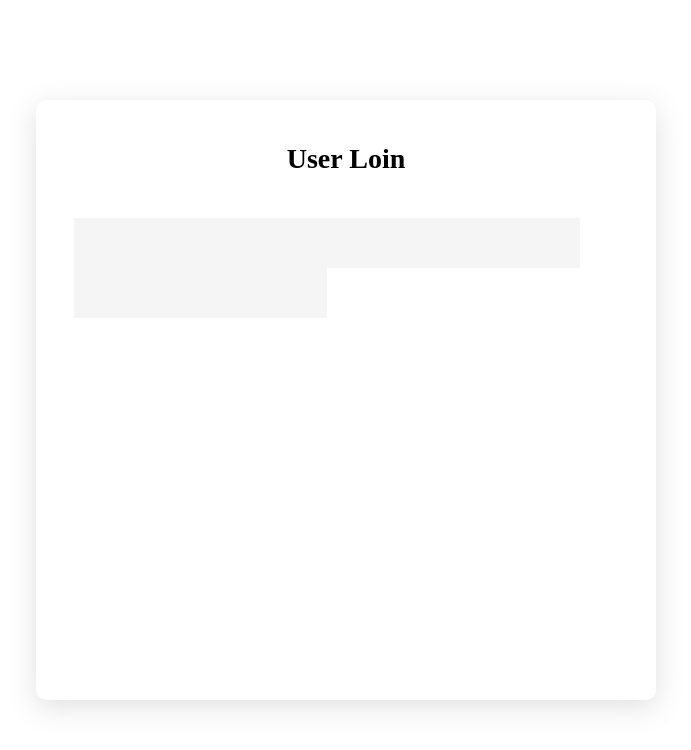
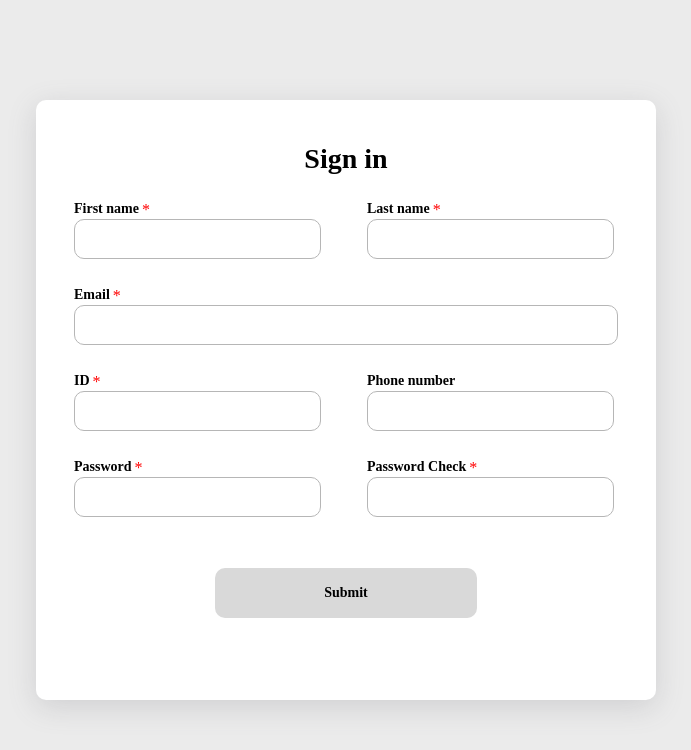
Before and after one commit to Team-KGITBANK/Frontend, a Nuxt app: page /register in a window 1280 px wide. Shown: the top 750 px of the page, without its empty margins (294-985 px from the left). Built offline with nearby package versions, Linux system fonts and the light colour scheme; a web font is replaced by a local one.

Commit message:
create: register page

```diff
--- a/pages/register.vue
+++ b/pages/register.vue
@@ -1,11 +1,70 @@
 <template>
-  <div class="register">
+  <div class="login">
     <div class="register_box">
-        <h1 class="login_title">User Loin</h1>
-        <div class="login-input-box">
-            <input class="login_input" type="text" v-model="id">
-            <input class="login_input" type="password" v-model="pw">
-            <input class="login_input" type="password" v-model="pw_check">
+        <h1 class="register_title">Sign in</h1>
+        <div class="login_input_box">
+            <div class="register_all_input">
+                <div class="register_name_wrapper">
+                    <div class="register_input_wrapper">
+                        <div class="register_input_text_wrapper">
+                            <p class="register_text">First name</p>
+                            <p style="color:red;">*</p>
+                        </div>
+                        <input type="text" class="register_input" v-model="first_name">
+                    </div>
+                    <div class="register_input_wrapper">
+                        <div class="register_input_text_wrapper">
+                            <p class="register_text">Last name</p>
+                            <p style="color:red;">*</p>
+                        </div>
+                        <input type="text" class="register_input" v-model="last_name">
+                    </div>
+                </div>
+                <div class="register_email">
+                    <div class="register_input_wrapper">
+                        <div class="register_input_text_wrapper">
+                            <p class="register_text">Email</p>
+                            <p style="color:red;">*</p>
+                        </div>
+                        <input type="text" class="register_input" v-model="email">
+                    </div>
+                </div>
+                <div class="register_name_wrapper">
+                    <div class="register_input_wrapper">
+                        <div class="register_input_text_wrapper">
+                            <p class="register_text">ID</p>
+                            <p style="color:red;">*</p>
+                        </div>
+                        <input type="text" class="register_input" v-model="id">
+                    </div>
+                    <div class="register_input_wrapper">
+                        <div class="register_input_text_wrapper">
+                            <p class="register_text">Phone number</p>
+                            <p style="color:red; opacity: 0;">*</p>
+                        </div>
+                        <input type="text" class="register_input" v-model="phone_number">
+                    </div>
+                </div>
+                <div class="register_name_wrapper">
+                    <div class="register_input_wrapper">
+                        <div class="register_input_text_wrapper">
+                            <p class="register_text">Password</p>
+                            <p style="color:red;">*</p>
+                        </div>
+                        <input type="password" class="register_input" v-model="pw">
+                    </div>
+                    <div class="register_input_wrapper">
+                        <div class="register_input_text_wrapper">
+                            <p class="register_text">Password Check</p>
+                            <p style="color:red;">*</p>
+                        </div>
+                        <input type="password" class="register_input" v-model="pw_check">
+                    </div>
+                </div>
+            </div>
+            <div class="register_submit_wrapper">
+                <button class="register_submit">Submit</button>
+            </div>
         </div>
     </div>
   </div>
@@ -14,11 +73,15 @@
 <script>
 export default {
     name: "RegisterPage",
-    date() {
+    data() {
         return {
             id: "",
             pw: "",
-            pw_check: ""
+            pw_check: "",
+            first_name: "",
+            last_name: "",
+            email: "",
+            phone_number: "",
         }
     },
     methods: {
```
